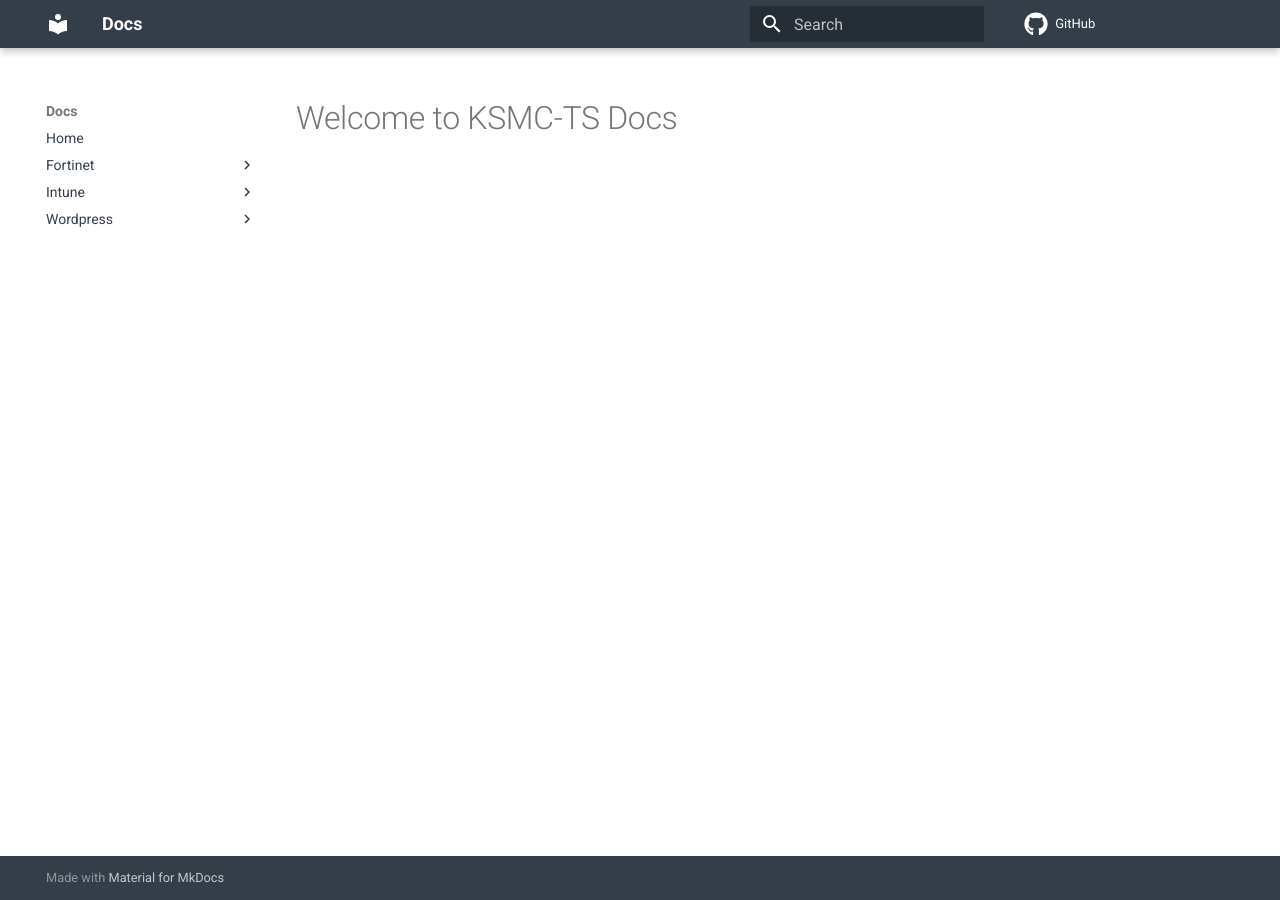
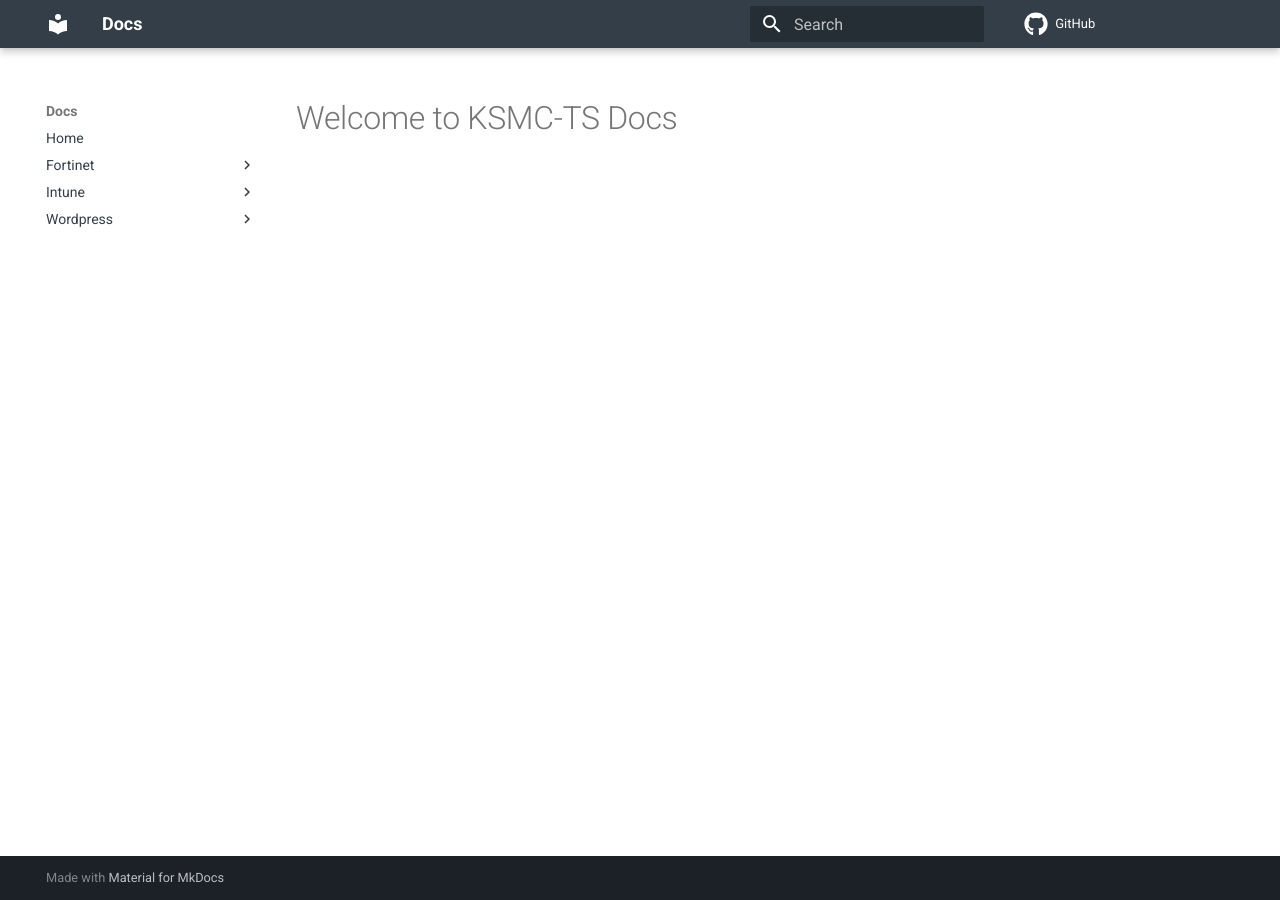
Before and after one commit to KSMC-TS/docs, an MkDocs documentation site: the page built from docs/index.md, in a window 1280 px wide. Built offline with MkDocs 1.6.1 and Material for MkDocs 9.7.7, drawn with Linux system fonts in a browser that asks for light colours; comment, search, counter and statistics services are not loaded.

Commit message:
Final css changes for footer.

```diff
--- a/docs/stylesheets/extra.css
+++ b/docs/stylesheets/extra.css
@@ -6,9 +6,5 @@
 }
 
 .md-footer {
-    background-color: #70777E;
+    background-color: var(--md-primary-fg-color--dark);
 }
-
-.md-footer-meta {
-    background-color: #343E48;
-}
```
